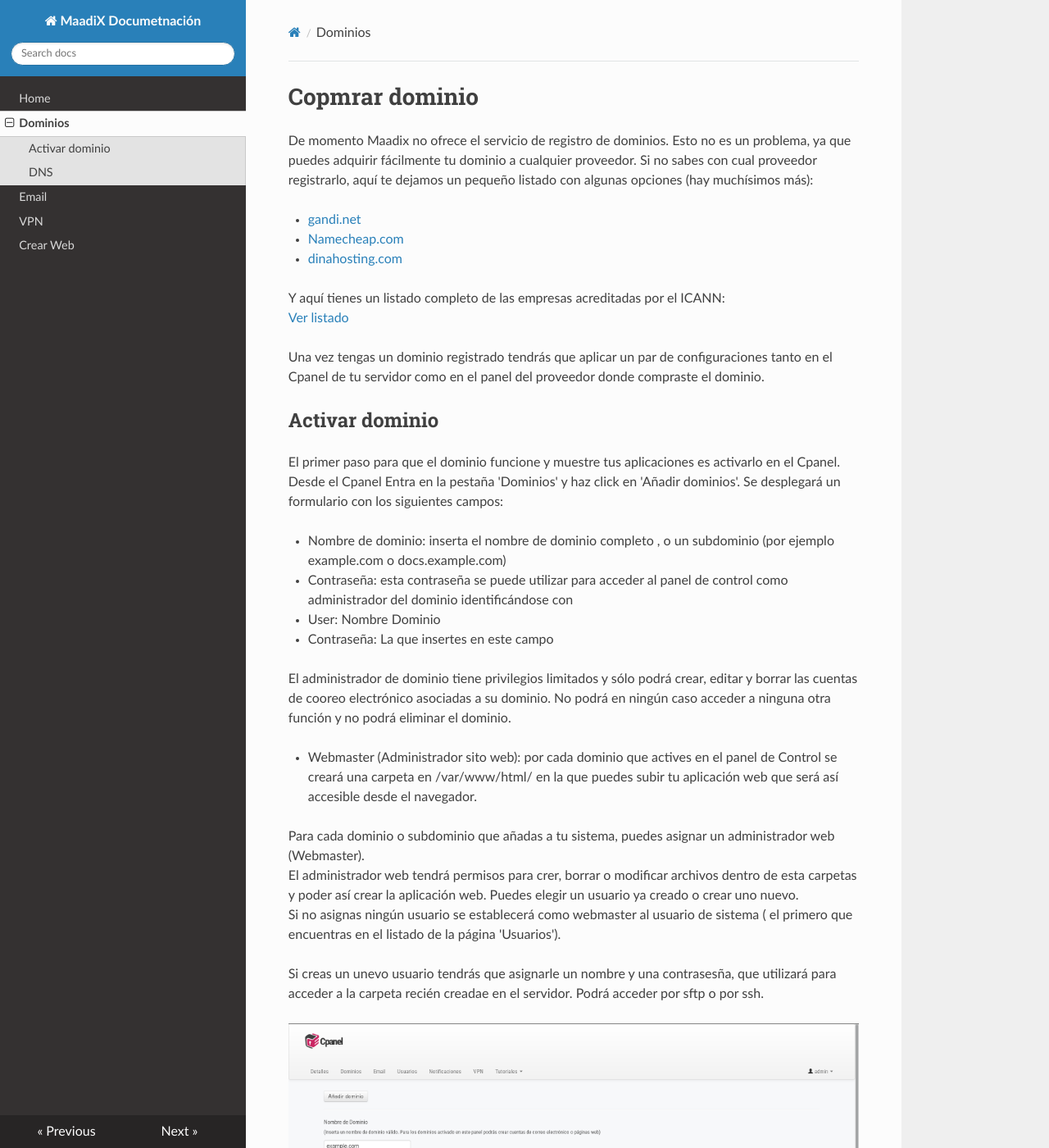
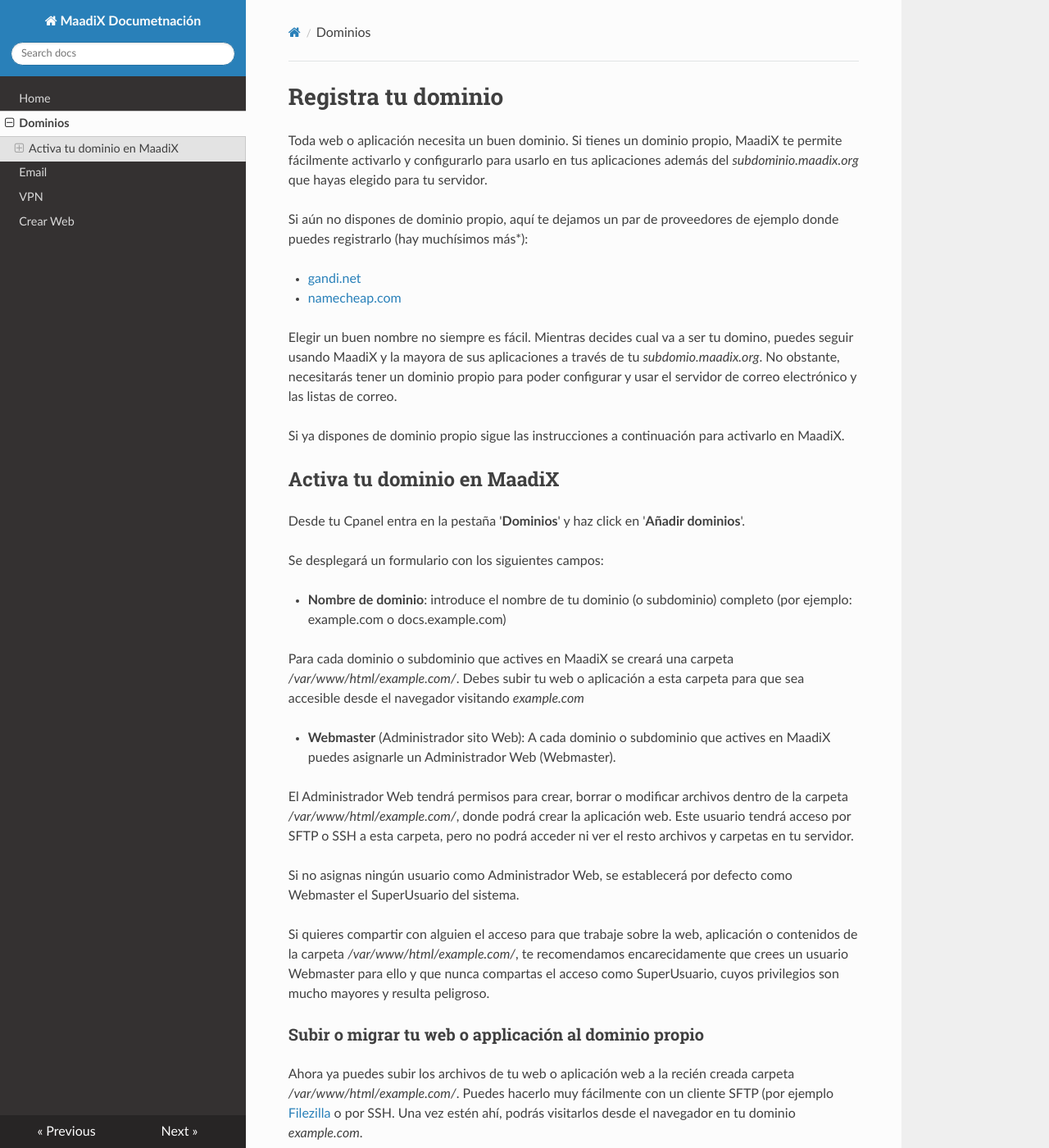
Before and after one commit to MaadixNet/docs, an MkDocs documentation site: the page built from docs/dominios.md, in a window 1280 px wide and 1400 px high. Shown: the whole window at 82% size. Built offline with MkDocs 1.6.1, drawn with Linux system fonts in a browser that asks for light colours; nearby versions of some CDN libraries; old or Windows-style settings are respelled for this version of MkDocs; some of the changed text lies outside the part shown.

Commit message:
Update del tutorial a falta de screenshots nuevos

```diff
--- a/docs/dominios.md
+++ b/docs/dominios.md
@@ -1,56 +1,66 @@
-# Copmrar dominio
+# Registra tu dominio
 
-De momento Maadix no ofrece el servicio de registro de dominios. Esto no es un problema, ya que puedes adquirir fácilmente  tu dominio a cualquier proveedor. Si no sabes con cual proveedor registrarlo, aquí te dejamos un pequeño listado con algunas opciones (hay muchísimos más):
+Toda web o aplicación necesita un buen dominio. Si tienes un dominio propio, MaadiX te permite fácilmente activarlo y configurarlo para usarlo en tus aplicaciones además del *subdominio.maadix.org* que hayas elegido para tu servidor.
+
+Si aún no dispones de dominio propio, aquí te dejamos un par de proveedores de ejemplo donde puedes registrarlo (hay muchísimos más\*):
 
 * [gandi.net](https://www.gandi.net/)
-* [Namecheap.com](https://www.namecheap.com/domains/registration.aspx)
-* [dinahosting.com](https://dinahosting.com/dominios)
+* [namecheap.com](https://www.namecheap.com/domains/registration.aspx)
 
-Y aquí tienes un listado completo de las empresas acreditadas por el ICANN:
-[Ver listado](https://www.icann.org/registrar-reports/accredited-list.html)
+Elegir un buen nombre no siempre es fácil. Mientras decides cual va a ser tu domino, puedes seguir usando MaadiX y la mayora de sus aplicaciones a través de tu *subdomio.maadix.org*. No obstante, necesitarás tener un dominio propio para poder configurar y usar el servidor de correo electrónico y las listas de correo.
 
-Una vez tengas un dominio registrado tendrás que aplicar un par de configuraciones tanto en el Cpanel de tu servidor como en el panel del proveedor donde compraste el dominio.
+Si ya dispones de dominio propio sigue las instrucciones a continuación para activarlo en MaadiX.
 
-## Activar dominio
-El primer paso para que el dominio funcione y muestre tus aplicaciones es activarlo en el Cpanel.
-Desde el Cpanel Entra en la pestaña 'Dominios' y haz click en  'Añadir dominios'.
+## Activa tu dominio en MaadiX
+
+Desde tu Cpanel entra en la pestaña '**Dominios**' y haz click en '**Añadir dominios**'.
+
 Se desplegará un formulario con los siguientes campos:
 
-* Nombre de dominio:  inserta el nombre de dominio completo , o un subdominio (por ejemplo example.com o docs.example.com)
+* **Nombre de dominio**:  introduce el nombre de tu dominio (o subdominio) completo (por ejemplo: example.com o docs.example.com)
 
-* Contraseña: esta contraseña se puede utilizar para acceder al panel de control como administrador del dominio identificándose con
-* User: Nombre Dominio
-* Contraseña: La que insertes en este campo
+Para cada dominio o subdominio que actives en MaadiX se creará una carpeta */var/www/html/example.com/*. Debes subir tu web o aplicación a esta carpeta para que sea accesible desde el navegador visitando *example.com*
 
- El administrador de dominio tiene privilegios limitados y sólo podrá crear, editar y borrar las cuentas de cooreo electrónico asociadas a su dominio. No podrá en ningún caso acceder a ninguna otra función y no podrá eliminar el dominio.
+* **Webmaster** (Administrador sito Web): A cada dominio o subdominio que actives en MaadiX puedes asignarle un Administrador Web (Webmaster).
 
-* Webmaster (Administrador sito web): por cada dominio que actives en el panel de Control se creará una carpeta en /var/www/html/ en la que puedes subir tu aplicación web que será así accesible desde el navegador.
+El Administrador Web tendrá permisos para crear, borrar o modificar archivos dentro de la carpeta */var/www/html/example.com/*, donde podrá crear la aplicación web. Este usuario tendrá acceso por SFTP o SSH a esta carpeta, pero no podrá acceder ni ver el resto archivos y carpetas en tu servidor.
 
+Si no asignas ningún usuario como Administrador Web, se establecerá por defecto como Webmaster el SuperUsuario del sistema.
 
-Para cada dominio o subdominio que añadas a tu sistema, puedes asignar un administrador web (Webmaster).
-El administrador web tendrá permisos para crer, borrar o modificar archivos dentro de esta carpetas y poder así crear la aplicación web.  Puedes elegir un usuario ya creado o crear uno nuevo.
- Si no asignas ningún usuario se establecerá como webmaster al usuario de sistema ( el primero que encuentras en el listado de la página 'Usuarios').
+Si quieres compartir con alguien el acceso para que trabaje sobre la web, aplicación o contenidos de la carpeta */var/www/html/example.com/*, te recomendamos encarecidamente que crees un usuario Webmaster para ello y que nunca compartas el acceso como SuperUsuario, cuyos privilegios son mucho mayores y resulta peligroso.
 
-Si creas un unevo usuario tendrás que asignarle un nombre y una contrasesña, que utilizará para acceder a la carpeta recién creadae en el servidor. Podrá acceder por sftp o por ssh.
+### Subir o migrar tu web o applicación al dominio propio
 
+Ahora ya puedes subir los archivos de tu web o aplicación web a la recién creada carpeta */var/www/html/example.com/*. Puedes hacerlo muy fácilmente con un cliente SFTP (por ejemplo [Filezilla](https://filezilla-project.org/) o por SSH. Una vez estén ahí, podrás visitarlos desde el navegador en tu dominio *example.com*.
 
-![Screenshot](img/activar-dominio.png)
-
-El sistema puede tardar hasta 5 minutos en completar la nueva configuración. Para saber si el proceso ha terminado refresca la página 'Dominios' y averigua que  la columna 'Status' tenga el check verde
-
-![Screenshot](img/statusok.png)
-
-Ahora ya puedes subir los archivos de tu aplicación web a la carpeta para mostrar tus contenidos.
+**Nota**: Si has estado trabajando en una web o aplicación dentro de la carpeta en tu servidor */var/www/html/subdominio.maadix.org/*, que visitas a través de tu *subdominio.maadix.org* y ahora te gustaría trasladarla a tu dominio propio reción activado, debes mover el contenido de esta carpeta a la nueva carpeta nueva */var/www/html/example.com/*. Hecho esto, podrás visitar tu web o aplicación desde el navegador a través de tu dominio propio *example.com* (es posible que haya que cambiar también alguna configuración de tu web o app).
 
 Puedes econtrar más indicaciones aquí:
 [Crear Web](create-web)
 
-## DNS
+======
+Necesitamos screenshots nuevos!
 
- Cuando registramos un dominio hay un apartado en su configuración llamado DNS. Los DNS son los que pemiten transfomar nombres de dominio entendibles por humanos, en números que corresponden a las diferentes máquinas conectadas y accesibles públicamente en internet.
+![Screenshot](img/activar-dominio.png)
 
-Para que tu dominio funcione correctamente para tus servicios tendrás que aplicar las configuraciones correspondientes.
+El sistema puede tardar hasta 5 minutos en completar la nueva configuración. Para saber si el proceso ha terminado refresca la página 'Dominios' y averigua que la columna 'Status' tenga el check verde
 
-Entra en tu panel de control en la sección Dominios.
-Ahí encontrarás el listado de los dominios y para cada uno puedes averiguar que la configuración de los DNS sea correctaa.
-Si se detecta una configuración erronea tendrás que aplicar los cambios desdeel àrea cliente de tu provedor de dominio.
+![Screenshot](img/statusok.png)
+======
+
+
+## Configura los DNS de tu dominio para que apunten a tu servidor en MaadiX
+
+Ya has configurado tu servidor MaadiX para que trabaje con tu dominio propio *example.com*. Sin embargo, para que todo funcione necesitas, por otro lado, decirle a tu dominio propio que apunte a tu servidor en MaadiX :)
+
+Para ello debes modificar los DNS de tu dominio. Los DNS (Domain Name Servers) son los que transfomarman los nombres de dominio, amigables para comprensión huma, en números que corresponden a las direcciones IP de las diferentes máquinas conectadas y accesibles públicamente en internet.
+
+Para configurar los DNS de tu dominio debes entrar en la sección correspondiente dentro del **área de cliente de tu proveedor de dominio** (este paso es fuera de MaadiX).
+
+Una vez dentro introduce las configuraciones requeridas que encontrarás en tu Cpanel de Maadix dentro de la pestaña **Ver Dominios**.
+
+Una vez introducidos los cambios, refresca la sección **Ver Dominios** en MaadiX para que compruebe otra vea que la configuración de los DNS de tu dominio es correctaa.
+
+----
+
+\* Listado completo de las empresas registradoras de dominios acreditadas por el ICANN: [Ver listado](https://www.icann.org/registrar-reports/accredited-list.html)
```
